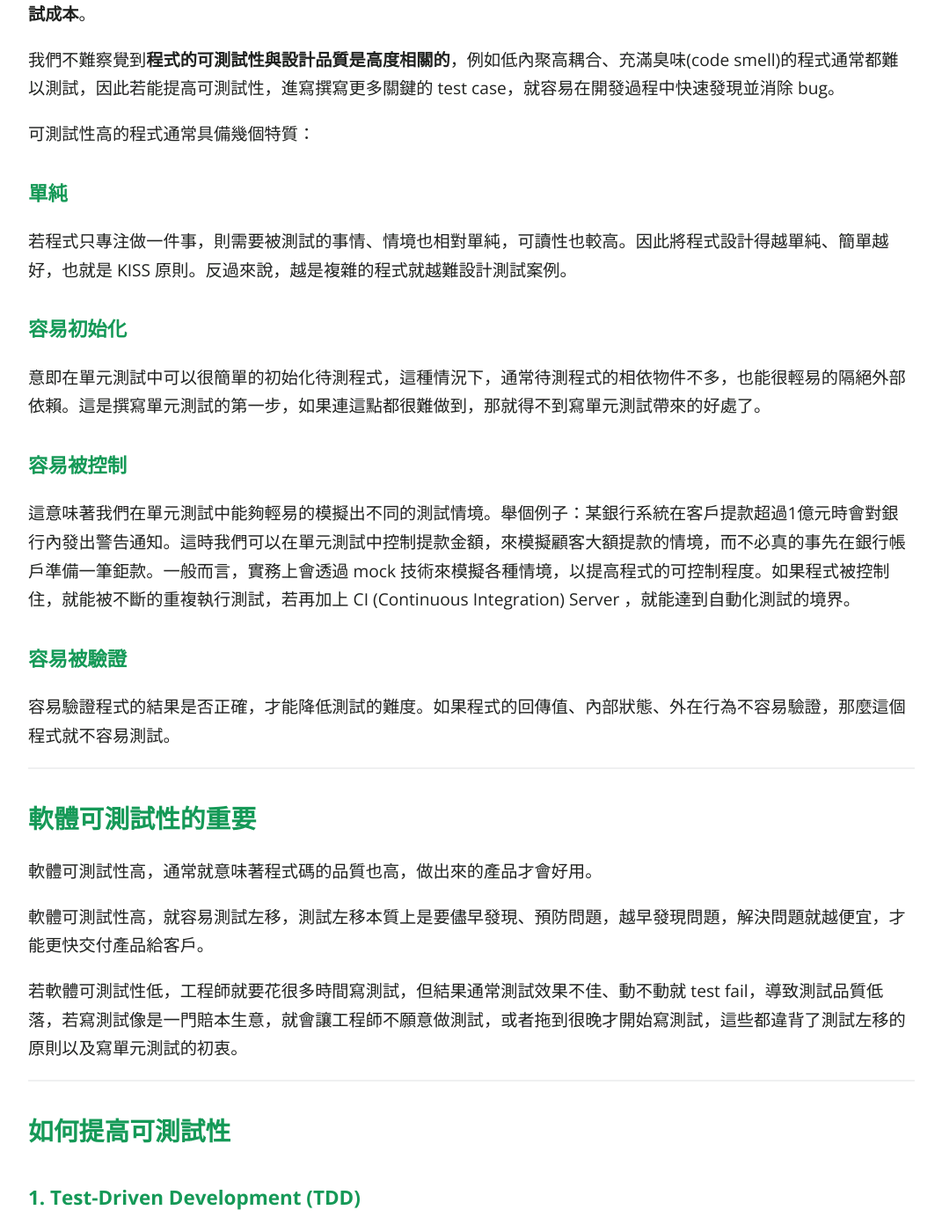
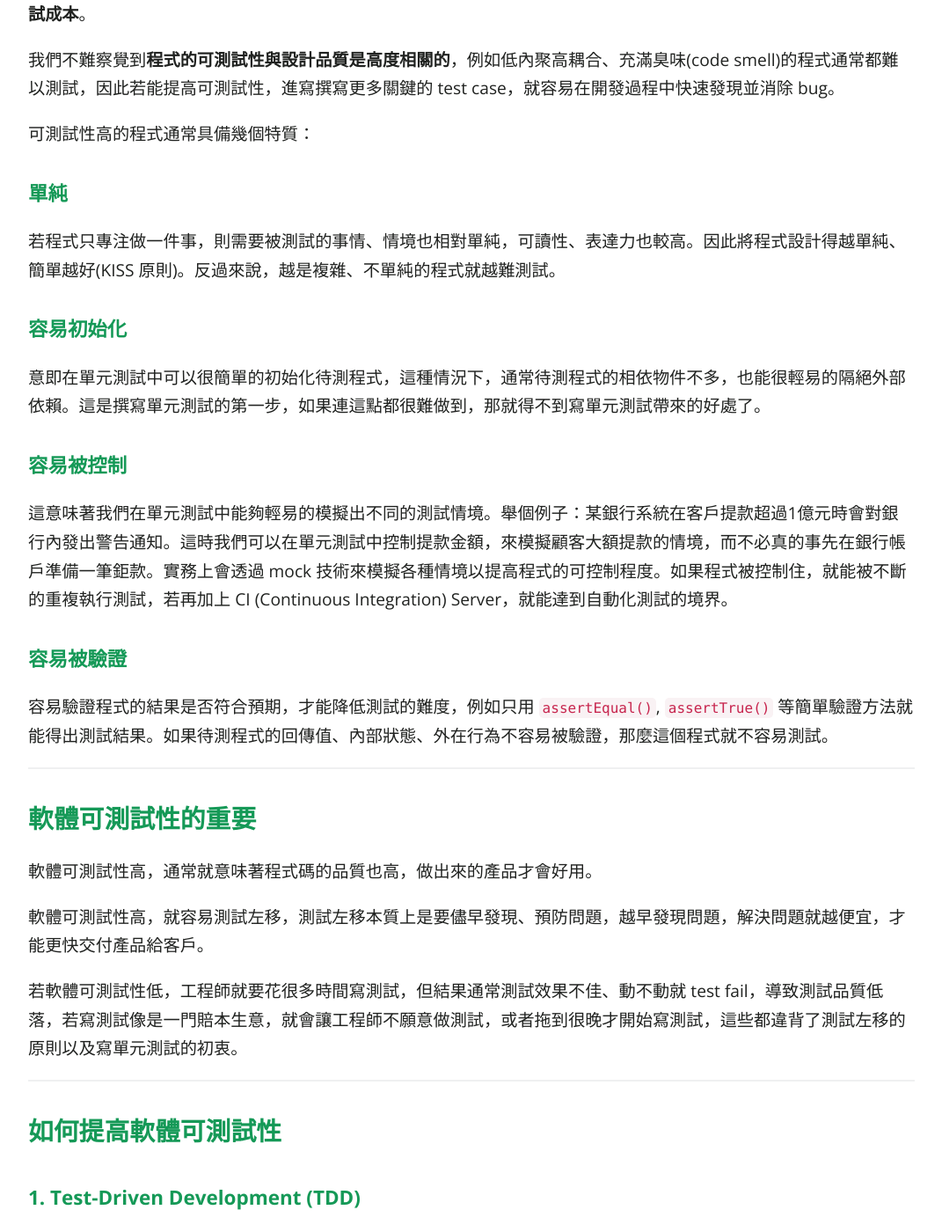
Before and after one commit to KaiSheng714/KaiSheng714.github.io, a Jekyll site: the page built from 2022-07-06-testability.md, in a window 1280 px wide and 1400 px high, scrolled down 677 px. Shown: the whole window at 88% size, without its empty margins (104-1175 px from the left). Built offline with Jekyll 4.4.1, drawn with Linux system fonts in a browser that asks for light colours; comment, search, counter and statistics services are not loaded.

Commit message:
testability

```diff
--- a/2022-07-06-testability.md
+++ b/2022-07-06-testability.md
@@ -19,17 +19,16 @@ image: /assets/image/testability.png
 可測試性高的程式通常具備幾個特質：
 
 ### **單純**
-若程式只專注做一件事，則需要被測試的事情、情境也相對單純，可讀性也較高。因此將程式設計得越單純、簡單越好，也就是 KISS 原則。反過來說，越是複雜的程式就越難設計測試案例。
+若程式只專注做一件事，則需要被測試的事情、情境也相對單純，可讀性、表達力也較高。因此將程式設計得越單純、簡單越好(KISS 原則)。反過來說，越是複雜、不單純的程式就越難測試。
 
 ### **容易初始化**
 意即在單元測試中可以很簡單的初始化待測程式，這種情況下，通常待測程式的相依物件不多，也能很輕易的隔絕外部依賴。這是撰寫單元測試的第一步，如果連這點都很難做到，那就得不到寫單元測試帶來的好處了。
 
 ### **容易被控制**
-這意味著我們在單元測試中能夠輕易的模擬出不同的測試情境。舉個例子：某銀行系統在客戶提款超過1億元時會對銀行內發出警告通知。這時我們可以在單元測試中控制提款金額，來模擬顧客大額提款的情境，而不必真的事先在銀行帳戶準備一筆鉅款。一般而言，實務上會透過 mock 技術來模擬各種情境，以提高程式的可控制程度。如果程式被控制住，就能被不斷的重複執行測試，若再加上 CI (Continuous Integration) Server ，就能達到自動化測試的境界。
+這意味著我們在單元測試中能夠輕易的模擬出不同的測試情境。舉個例子：某銀行系統在客戶提款超過1億元時會對銀行內發出警告通知。這時我們可以在單元測試中控制提款金額，來模擬顧客大額提款的情境，而不必真的事先在銀行帳戶準備一筆鉅款。實務上會透過 mock 技術來模擬各種情境以提高程式的可控制程度。如果程式被控制住，就能被不斷的重複執行測試，若再加上 CI (Continuous Integration) Server，就能達到自動化測試的境界。
 
 ### **容易被驗證**
-容易驗證程式的結果是否正確，才能降低測試的難度。如果程式的回傳值、內部狀態、外在行為不容易驗證，那麼這個程式就不容易測試。
-
+容易驗證程式的結果是否符合預期，才能降低測試的難度，例如只用 `assertEqual()`, `assertTrue()` 等簡單驗證方法就能得出測試結果。如果待測程式的回傳值、內部狀態、外在行為不容易被驗證，那麼這個程式就不容易測試。
 
 -----
 
@@ -42,7 +41,7 @@ image: /assets/image/testability.png
 
 -----
 
-## **如何提高可測試性**
+## **如何提高軟體可測試性**
 
 ### **1. Test-Driven Development (TDD)**
 
```
